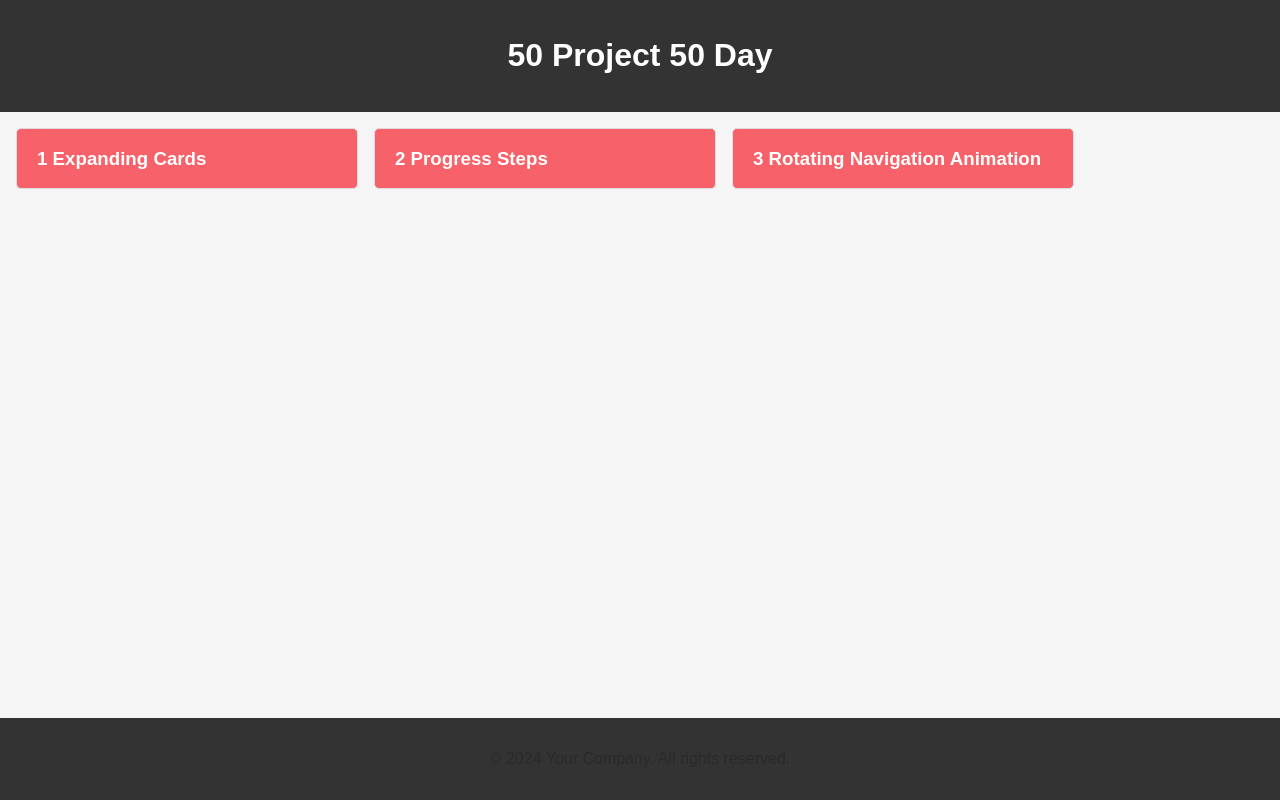
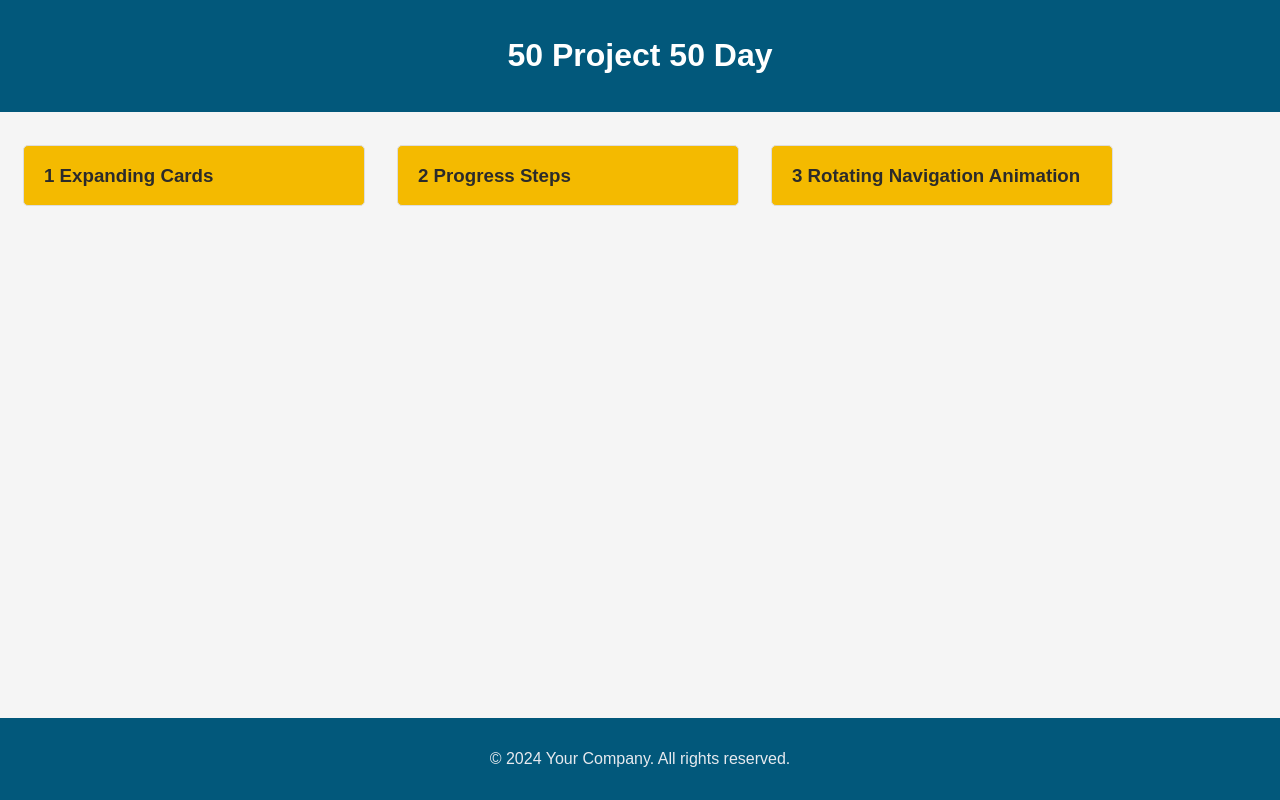
Before and after one commit to sameermuslim/50projects-50days, a plain HTML site: page index.html in a window 1280 px wide. Drawn offline with Linux system fonts and the light colour scheme.

Commit message:
edit the main page

```diff
--- a/index.html
+++ b/index.html
@@ -13,23 +13,25 @@
       }
       a {
         text-decoration: none;
-        color: white;
-        background: rgb(247, 97, 105);
+        color: #2b2b2b;
+        background: #f4ba00;
         width: 300px;
         margin: 0.5em;
         padding: 0px 20px;
         border: 1px solid #ddd;
         border-radius: 5px;
-
         overflow: hidden;
         transition: transform 0.3s ease-in-out;
+      }
+      a:hover {
+        transform: scale(1.05);
       }
       h3 {
         text-transform: capitalize;
       }
 
       header {
-        background-color: #333;
+        background-color: #02587b;
         color: #fff;
         text-align: center;
         padding: 1em 0;
@@ -39,23 +41,13 @@
         display: flex;
         flex-wrap: wrap;
         justify-content: start;
-        padding: 0.5em;
+        gap: 1rem;
+        margin: 10px 0px;
+        padding: 15px;
       }
 
-      .project-card {
-        width: 300px;
-        margin: 1em;
-        border: 1px solid #ddd;
-        border-radius: 5px;
-        overflow: hidden;
-        transition: transform 0.3s ease-in-out;
-      }
-
-      .project-card:hover {
-        transform: scale(1.05);
-      }
       p {
-        color: #2b2b2b;
+        color: #e7eaef;
       }
 
       .project-details {
@@ -63,7 +55,7 @@
       }
 
       footer {
-        background-color: #333;
+        background-color: #02587b;
         color: #fff;
         text-align: center;
         padding: 1em 0;
```
